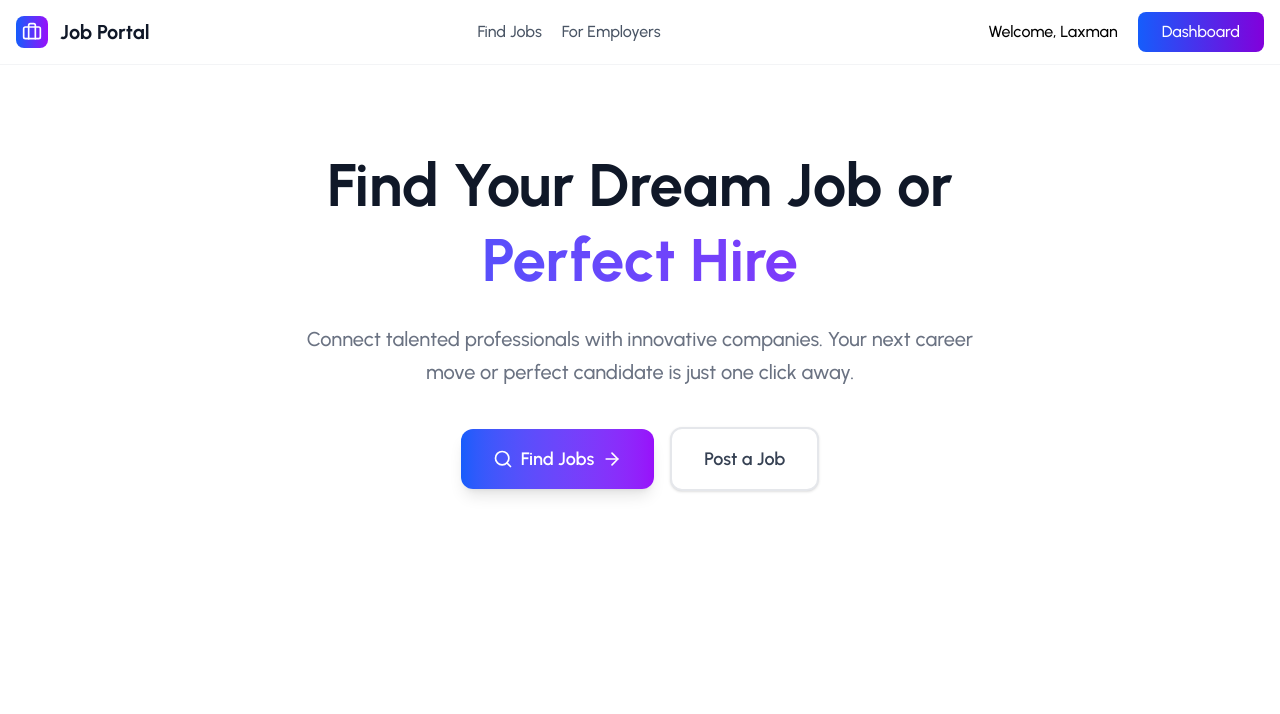
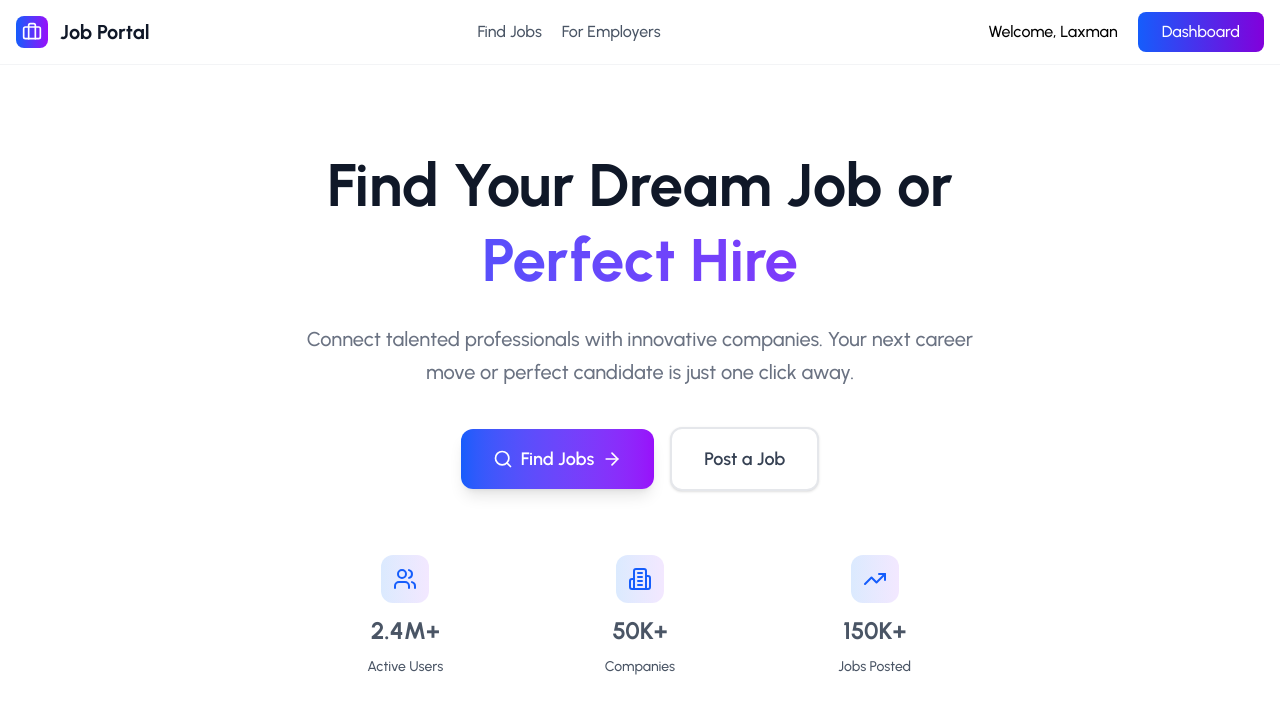
Before and after one commit to LaxmanGhimire7/job-portal, a React (Vite) app in the folder client/: page / in a window 1280 px wide. Shown: the top 714 px of the page. Built offline with nearby package versions, Linux system fonts and the light colour scheme; the HTML template or start-up script is replaced by a standard one.

Commit message:
hero section done

```diff
--- a/client/src/Pages/LandingPage/components/Hero.jsx
+++ b/client/src/Pages/LandingPage/components/Hero.jsx
@@ -1,11 +1,17 @@
 import { motion } from "framer-motion";
-import { ArrowRight, Search } from "lucide-react";
+import { ArrowRight, Building2, Search, TrendingUp, Users } from "lucide-react";
 import { useNavigate } from "react-router-dom";
 
 function Hero() {
-    const navigate = useNavigate();
-    const isAuthenticated = true;
-    const user = {name: "lAXMAN", role:"employer"}
+  const navigate = useNavigate();
+  const isAuthenticated = true;
+  const user = { name: "lAXMAN", role: "employer" };
+
+  const data = [
+    { icon: Users, label: "Active Users", value: "2.4M+" },
+    { icon: Building2, label: "Companies", value: "50K+" },
+    { icon: TrendingUp, label: "Jobs Posted", value: "150K+" },
+  ];
   return (
     <div className="pt-27 pb-16 min-h-screen bg-white">
       <div className="mx-auto max-w-4xl text-center ">
@@ -42,10 +48,10 @@ function Hero() {
           <motion.button
             whileHover={{ scale: 1.02 }}
             whileTap={{ scale: 0.98 }}
-            onClick={()=>{
-                navigate("/find-jobs")
+            onClick={() => {
+              navigate("/find-jobs");
             }}
-            className=" bg-gradient-to-r from-blue-600 to-purple-600 text-white px-8 py-4 rounded-xl font-semibold text-lg hover:from-blue-700 hover:to-purple-700 transition-all duration-300 shadow-lg hover:shadow-xl flex items-center space-x-2"
+            className="group bg-gradient-to-r from-blue-600 to-purple-600 text-white px-8 py-4 rounded-xl font-semibold text-lg hover:from-blue-700 hover:to-purple-700 transition-all duration-300 shadow-lg hover:shadow-xl flex items-center space-x-2"
           >
             <Search className="w-5 h-5" />
             <span>Find Jobs</span>
@@ -55,17 +61,42 @@ function Hero() {
           <motion.button
             whileHover={{ scale: 1.02 }}
             whileTap={{ scale: 0.98 }}
-            onClick={()=>{
-                navigate(
-                    isAuthenticated && user.role === "employer"
-                    ? "/post-job"
-                    :"/login"
-                )
+            onClick={() => {
+              navigate(
+                isAuthenticated && user.role === "employer"
+                  ? "/post-job"
+                  : "/login"
+              );
             }}
             className="bg-white border-2 border-gray-200 text-gray-700 px-8 py-4 rounded-xl font-semibold text-lg hover:border-gray-300 hover:bg-gray-50 transition-all duration-300 shadow-sm hover:shadow-md"
           >
             Post a Job
           </motion.button>
+        </motion.div>
+
+        {/* DATA SECTION */}
+        <motion.div
+        initial={{opacity:0, y:30}}
+        animate={{opacity:1, y:0}}
+        transition={{duration:0.8, delay:0.2}}
+        className="flex justify-between gap-8 mx-auto max-w-2xl py-12">
+          {data.map((item, index) => {
+            return (
+              <motion.div
+               initial={{ opacity: 0, y: 20 }}
+                animate={{ opacity: 1, y: 0 }}
+                transition={{ delay: 0.8 + index * 0.1, duration: 0.6 }}
+                className=" w-2xl flex flex-col items-center space-y-2 p-4 rounded-xl hover:bg-gray-50 transition-colors"
+                key={index}
+              >
+                <div className="w-12 h-12 flex justify-center bg-gradient-to-r from-blue-100 to-purple-100 rounded-xl items-center text-blue-600 ">
+                  <item.icon />
+                </div>
+                <div className="font-bold mt-1 text-2xl text-gray-600">{item.value}</div>
+                <div className="text-sm mt-0.5 text-gray-600 font-medium">{item.label}</div>
+              </motion.div>
+            );
+          })}
         </motion.div>
       </div>
     </div>
```
